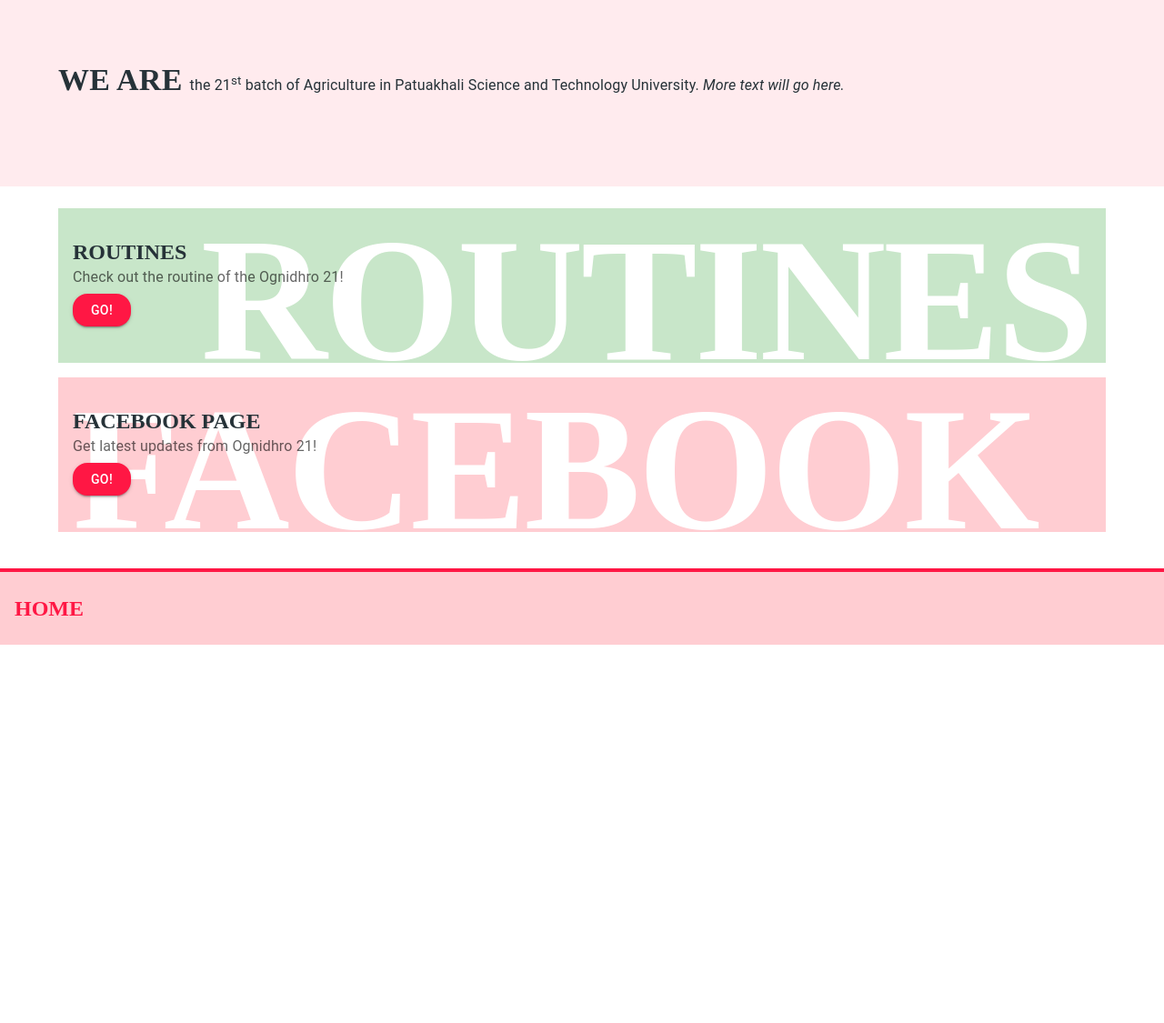
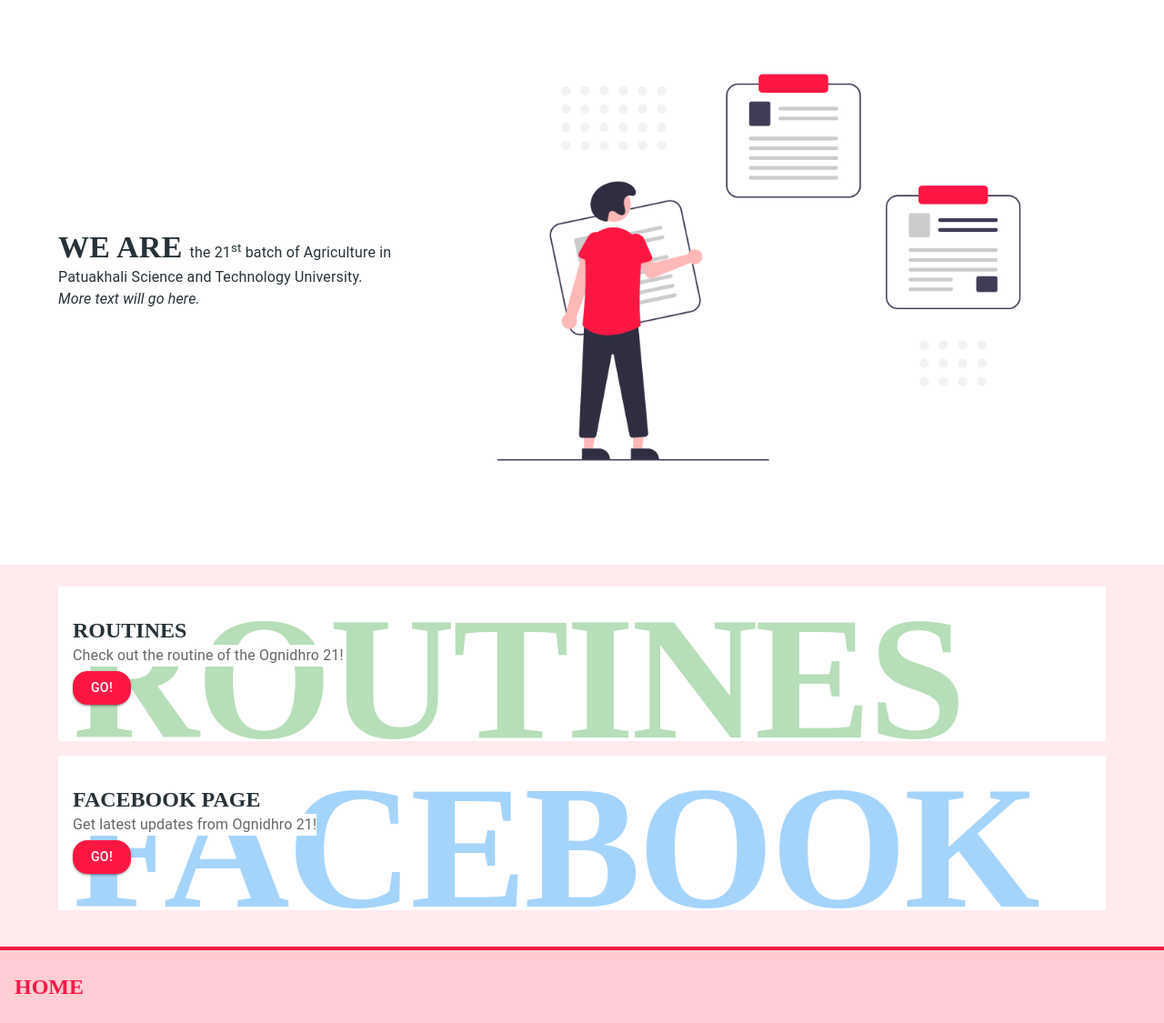
Before and after one commit to ognidhro21/ognidhro21.github.io, a Gatsby site: page / in a window 1280 px wide. Shown: the part 669-1794 px from the top of the page at 91% size. Before the commit the page ends 1378 px from the top, so only its background shows below. Built offline with nearby package versions, Linux system fonts and the light colour scheme; Gatsby itself is replaced by a stand-in of ours.

Commit message:
visual improvements

```diff
--- a/src/components/HomepageCardWide.js
+++ b/src/components/HomepageCardWide.js
@@ -16,38 +16,63 @@ const HomepageCardWide = ({ link, bgcolor, title, subtitle }) => {
           width: "100%",
           mb: 2,
           boxShadow: "none",
-          backgroundColor: `${bgcolor}`,
           borderRadius: 3,
+          overflow: "hidden",
         }}
         elevation="0"
       >
         <CardContent>
-          <Box sx={{ py: 2, width: "100%", zIndex: 1, position: "relative" }}>
+          <Box
+            sx={{
+              py: 2,
+              width: "100%",
+              zIndex: 1,
+              position: "relative",
+              display: "flex",
+              flexDirection: "column",
+            }}
+          >
             <Box
               sx={{
                 zIndex: 2,
               }}
             >
-              <Typography variant="h5" component="div">
+              <Typography
+                variant="h5"
+                sx={{
+                  bgcolor: "background.paper",
+                  display: "inline-block",
+                }}
+              >
                 {title}
               </Typography>
-              <Typography gutterBottom variant="body1" color="text.secondary">
+              <br />
+              <Typography
+                gutterBottom
+                variant="body1"
+                color="text.secondary"
+                sx={{
+                  bgcolor: "background.paper",
+                  display: "inline-block",
+                }}
+              >
                 {subtitle}
               </Typography>
-              <Link to={link}>
-                <Button variant="contained">GO!</Button>
-              </Link>
             </Box>
+            <Link to={link}>
+              <Button variant="contained">GO!</Button>
+            </Link>
             <Typography
               variant="h1"
               sx={{
+                color: `${bgcolor}`,
                 fontSize: "1200%",
                 position: "absolute",
                 top: "-20%",
-                right: "0%",
+                left: "0%",
                 display: "inline",
                 zIndex: -1,
-                color: "background.paper",
+                opacity: 0.4,
               }}
             >
               {title}
--- a/src/components/class.js
+++ b/src/components/class.js
@@ -16,32 +16,38 @@ const Class = ({ code, start, end, practical }) => {
     return classInfo;
   }
   return (
-    <>
     <ListItem
       alignItems="flex-start"
       sx={{
         px: 0,
-          my: 2,
+        backgroundColor: "primary.background",
+        mb: 2,
+        borderLeft: "4px solid",
+        borderLeftColor: `${getClassInfo(code).color}.main`,
+        backgroundColor: "background.paper",
+        borderRadius: 4,
+        overflow: "hidden",
       }}
     >
       <Box
         sx={{
           width: "100%",
           height: "100%",
-            py: 1,
           px: 2,
+          zIndex: 1,
           position: "relative",
-            zIndex: 1,
-            borderRadius: 3,
-            position: "relative",
-            zIndex: 1,
-            bgcolor: `${getClassInfo(code).color}.main`,
         }}
       >
         <ListItemText
           primary={
             <React.Fragment>
-                <Typography variant="h6" component="span">
+              <Typography
+                variant="h6"
+                component="span"
+                sx={{
+                  bgcolor: "background.paper",
+                }}
+              >
                 {code}
               </Typography>
               {practical && (
@@ -61,12 +67,17 @@ const Class = ({ code, start, end, practical }) => {
           sx={{
             textTransform: "uppercase",
             p: 0,
-              zIndex: 2,
           }}
           secondary={
             <React.Fragment>
+              <Box
+                sx={{
+                  bgcolor: "background.paper",
+                  display: "inline-block",
+                }}
+              >
                 <Typography
-                  sx={{ display: "inline" }}
+                  sx={{ display: "inline-block" }}
                   component="span"
                   variant="body1"
                   color="text.primary"
@@ -78,30 +89,31 @@ const Class = ({ code, start, end, practical }) => {
                   variant="body2"
                   sx={{
                     textTransform: "capitalize",
-                    display: "inline",
+                    display: "inline-block",
                   }}
                 >
                   {getClassInfo(code).name}
                 </Typography>
+              </Box>
             </React.Fragment>
           }
         />
         <Typography
           variant="h1"
           sx={{
-              color: "background.paper",
+            color: `${getClassInfo(code).color}.main`,
             position: "absolute",
-              top: "-50%",
+            top: "-80%",
             right: "0%",
             zIndex: -1,
             fontSize: "1000%",
+            opacity: 0.4,
           }}
         >
           {code}
         </Typography>
       </Box>
     </ListItem>
-    </>
   );
 };
 
--- a/src/pages/index.js
+++ b/src/pages/index.js
@@ -11,9 +11,13 @@ import {
   CardActionArea,
   CardContent,
   ThemeProvider,
+  Grid,
+  Item,
 } from "@mui/material";
+
 import { HomepageCardWide, Footer } from "../components";
 import O21Big from "../images/O21-Big.png";
+import NoteImg from "../images/taking-notes-undraw.png";
 const IndexPage = () => {
   return (
     <ThemeProvider theme={Theme}>
@@ -40,11 +44,17 @@ const IndexPage = () => {
         </Box>
         <Box
           sx={{
-            backgroundColor: "var(--red-50)",
-            py: 12,
+            py: 6,
           }}
         >
           <Container>
+            <Grid
+              container
+              spacing={2}
+              justifyContent="center"
+              alignItems="center"
+            >
+              <Grid item xs={12} md={4}>
                 <Typography
                   variant="h4"
                   sx={{
@@ -60,14 +70,20 @@ const IndexPage = () => {
                     ml: 1,
                   }}
                 >
-              the 21<sup>st</sup> batch of Agriculture in Patuakhali Science and
-              Technology University. <i>More text will go here.</i>
+                  the 21<sup>st</sup> batch of Agriculture in Patuakhali Science
+                  and Technology University. <i>More text will go here.</i>
                 </Typography>
+              </Grid>
+              <Grid item md={8}>
+                <Box component="img" src={NoteImg} sx={{ width: "100%" }}></Box>
+              </Grid>
+            </Grid>
           </Container>
         </Box>
         <Box
           sx={{
             py: 3,
+            backgroundColor: "var(--red-50)",
           }}
         >
           <HomepageCardWide
@@ -78,7 +94,7 @@ const IndexPage = () => {
           />
           <HomepageCardWide
             link="https://facebook.com/pg/ognidhro21/"
-            bgcolor="primary.light"
+            bgcolor="b.main"
             title="Facebook Page"
             subtitle="Get latest updates from Ognidhro 21!"
           />
--- a/src/styles/index.css
+++ b/src/styles/index.css
@@ -19,9 +19,17 @@ a{
         -webkit-user-select: none;
         -o-user-select: none;
 }
+.darklight{
+    color: white;
+}
 /* media query for desktop*/
 @media only screen and (min-width: 992px) {
     .hero-logo{
         width: 30%;
     }
 }
+@media (prefers-color-scheme: dark) {
+    .darklight{
+        color: black;
+    }
+}
--- a/src/styles/theme.js
+++ b/src/styles/theme.js
@@ -22,48 +22,49 @@ const theme = createTheme({
     primary: {
       main: "#ff1744",
       light: red[100],
+      background: red[50],
     },
     text: {
       primary: "#263238",
     },
     g: {
-      main: green[100],
+      main: green[500],
     },
     b: {
-      main: blue[100],
+      main: blue[500],
     },
     c: {
-      main: cyan[100],
+      main: cyan[500],
     },
     l: {
-      main: lime[100],
+      main: lime[500],
     },
     y: {
-      main: yellow[100],
+      main: yellow[500],
     },
     p: {
-      main: purple[100],
+      main: purple[500],
     },
     dp: {
-      main: deepPurple[100],
+      main: deepPurple[500],
     },
     o: {
-      main: orange[100],
+      main: orange[500],
     },
     do: {
-      main: deepOrange[100],
+      main: deepOrange[500],
     },
     lg: {
-      main: lightGreen[100],
+      main: lightGreen[500],
     },
     i: {
-      main: indigo[100],
+      main: indigo[500],
     },
     br: {
-      main: brown[100],
+      main: brown[500],
     },
     blg: {
-      main: blueGrey[100],
+      main: blueGrey[500],
     },
   },
   shape: {
```
Also changed, not shown: src/pages/routines.js (+9 -7 lines), src/images/taking-notes-undraw.png (added). Lines whose indentation alone changed are shown as unchanged.
